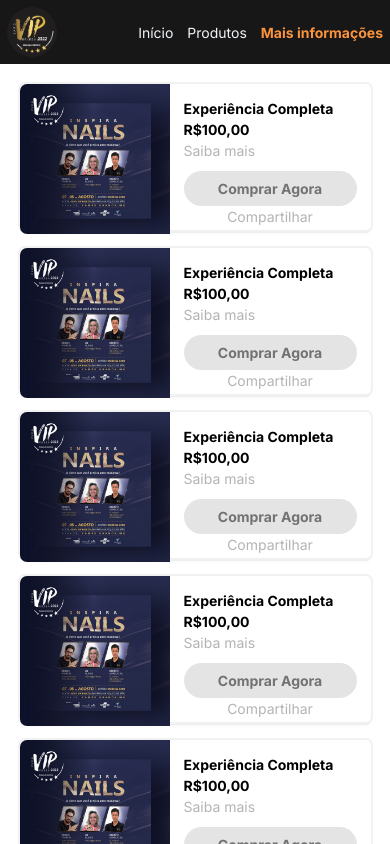
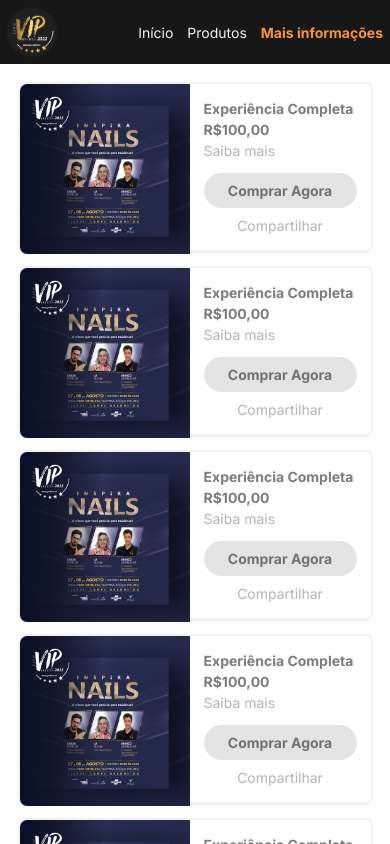
Before and after one commit to EmersonGarrido/simple-mercadopago-payments, a Next.js app: page /produtos in a window 390 px wide. Shown: the top 844 px of the page. Built offline with nearby package versions, Linux system fonts and the light colour scheme.

Commit message:
chore: push

```diff
--- a/src/components/CardProduct/index.tsx
+++ b/src/components/CardProduct/index.tsx
@@ -2,15 +2,15 @@
 
 const CardProduct: React.FC = () => {
   return (
-    <div className="md:h-[200px] hover:bg-zinc-100/50 hover:shadow-black-200 h-[150px] flex bg-white rounded-lg border-2 border-[#F1F1F1]" style={{
+    <div className="md:h-[200px] h-[170px] hover:bg-zinc-100/50 hover:shadow-black-200 flex bg-white rounded-lg border-2 border-[#F1F1F1]" style={{
       boxShadow: "0px 3px 1px -2px rgba(0, 0, 0, 0.06), 0px 5px 3px -2px rgba(0, 0, 0, 0.02)"
     }}>
-      <img src="/event.jpeg" className="md:w-[200px] md:h-[200px] h-[150px] rounded-tl-lg rounded-bl-lg" alt="" />
+      <img src="/event.jpeg" className="md:w-[200px] md:h-[200px] h-[170px] rounded-tl-lg rounded-bl-lg" alt="" />
       <div className="p-4 w-full flex flex-col items-center justify-between gap-3">
         <div className="w-full">
           <div className="flex md:items-start md:justify-between md:flex-row flex-col">
-            <div className="text-black font-bold">Experiência Completa</div>
-            <div className="text-black font-bold">R$100,00</div>
+            <div className="text-[#7D7D7D] font-bold">Experiência Completa</div>
+            <div className="text-[#7D7D7D] font-bold">R$100,00</div>
           </div>
           <p className="text-[#B4B4B4] md:flex hidden">
             Design, inovação, qualidade...
@@ -19,9 +19,9 @@
             Saiba mais
           </p>
         </div>
-        <div className="w-full flex md:justify-between md:items-center md:flex-row flex-col">
-          <button className="text-black/50 font-bold bg-[#E4E4E4] p-2 pl-3 pr-3 rounded-full">Comprar Agora</button>
-          <div className="text-[#B4B4B4] text-center md:text-end">Compartilhar</div>
+        <div className="w-full flex md:justify-between md:items-center md:flex-row flex-col gap-2">
+          <button className="text-black/50 font-bold hover:bg-[#d0cfcf] bg-[#E4E4E4] p-2 pl-3 pr-3 rounded-full">Comprar Agora</button>
+          <div className="text-[#B4B4B4] text-center md:text-end cursor-pointer hover:text-black">Compartilhar</div>
         </div>
       </div>
     </div>
```
